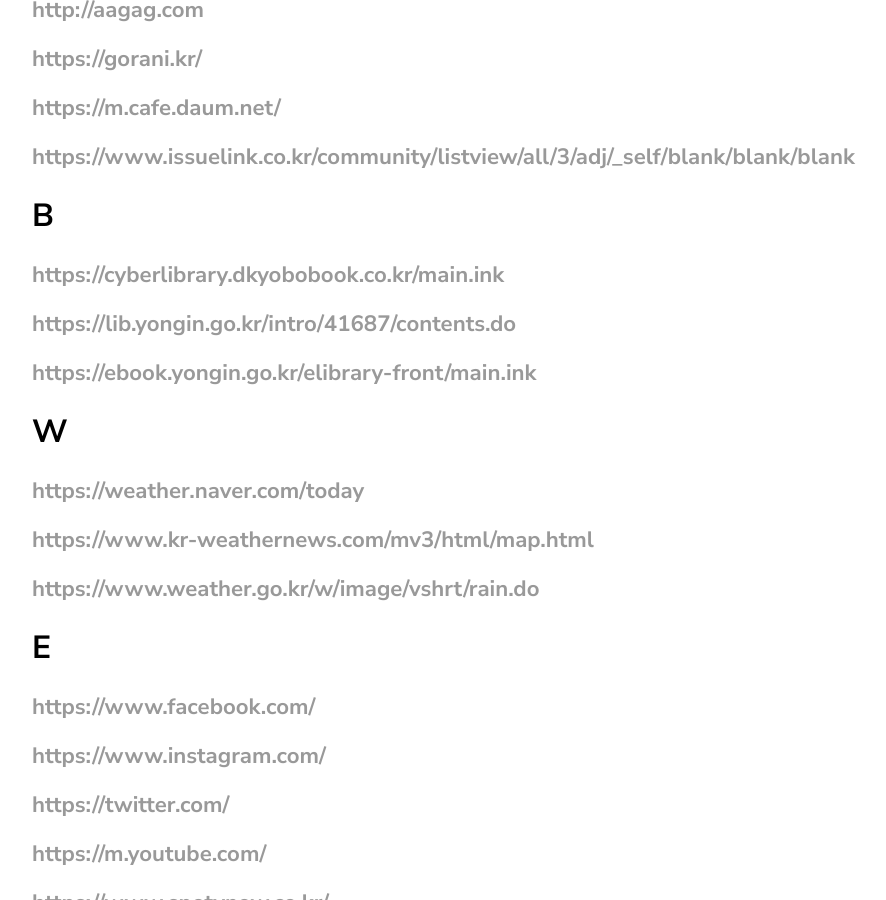
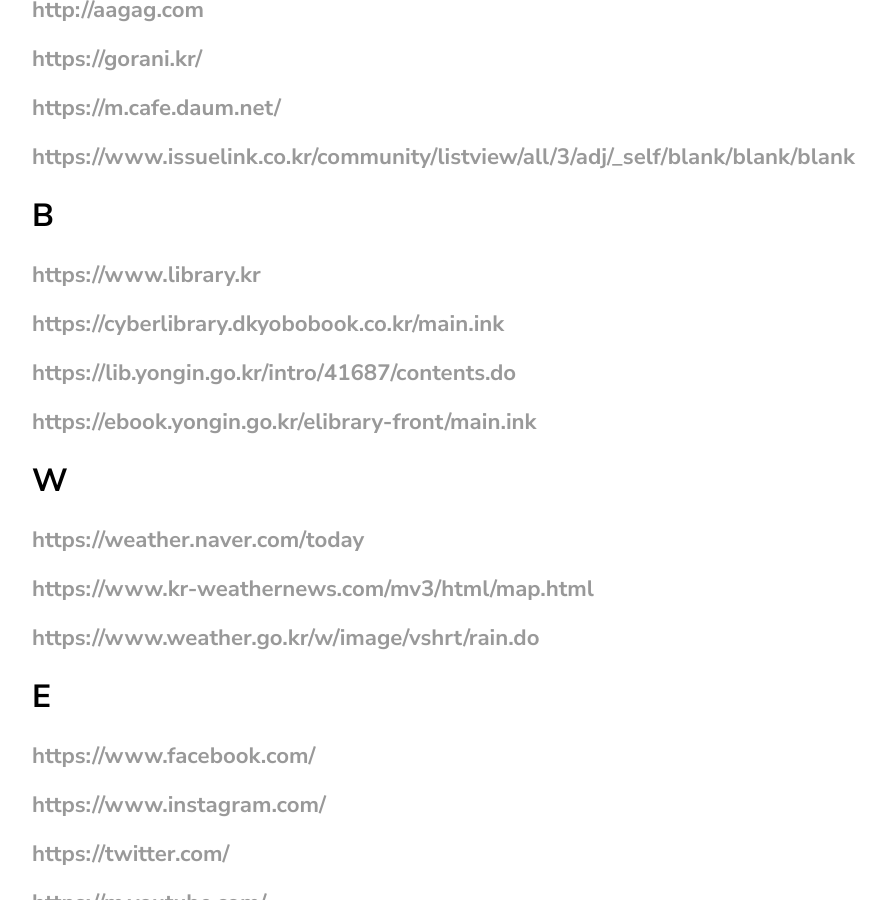
Before and after one commit to keuntaehwang/public, a Jekyll site: the page built from _posts/2023-02-07-favorite.markdown, in a window 1280 px wide and 900 px high, scrolled down 823 px. Shown: the whole window, without its empty margins (68-954 px from the left). Built offline with Jekyll 4.4.1, drawn with Linux system fonts in a browser that asks for light colours.

Commit message:
Update 2023-02-07-favorite.markdown

```diff
--- a/_posts/2023-02-07-favorite.markdown
+++ b/_posts/2023-02-07-favorite.markdown
@@ -17,6 +17,7 @@ categories: NONE
 ### <https://www.issuelink.co.kr/community/listview/all/3/adj/_self/blank/blank/blank>
 
 ## B
+### <https://www.library.kr>
 ### <https://cyberlibrary.dkyobobook.co.kr/main.ink>
 ### <https://lib.yongin.go.kr/intro/41687/contents.do>
 ### <https://ebook.yongin.go.kr/elibrary-front/main.ink>
```
